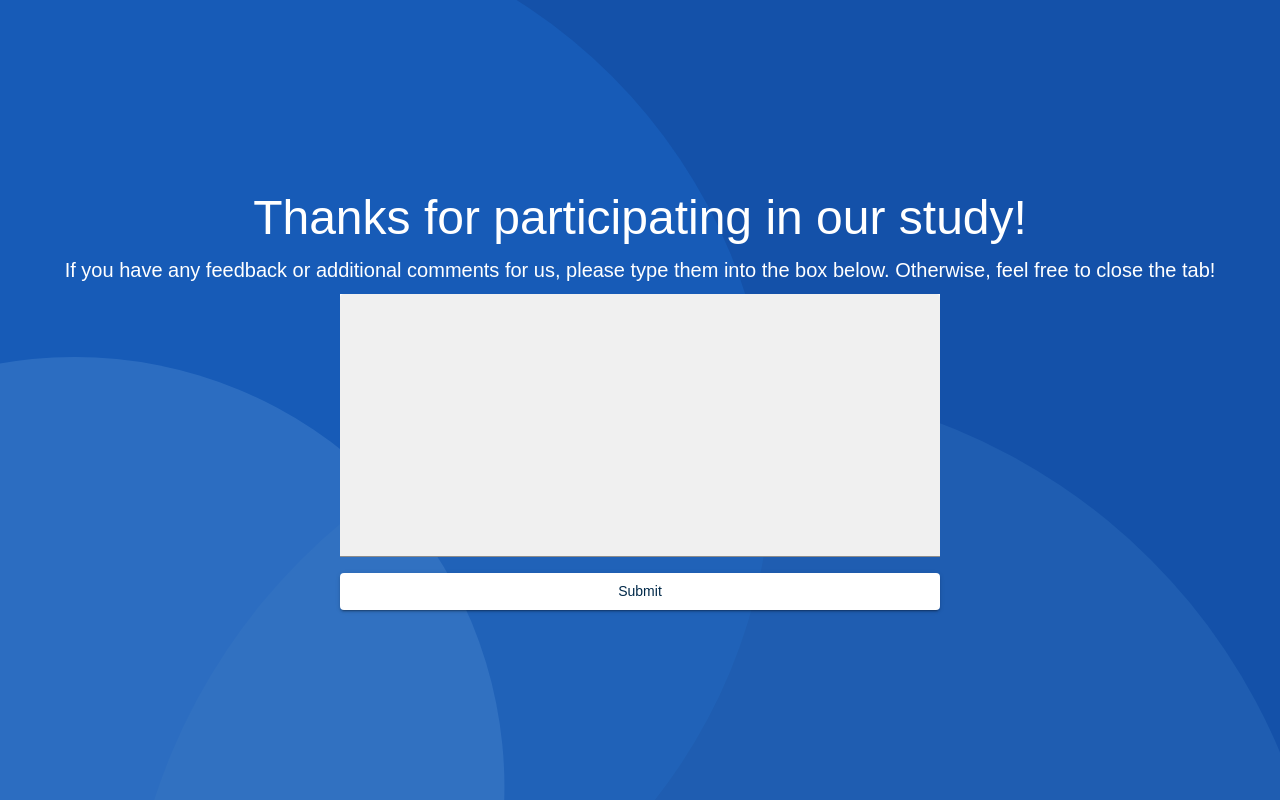
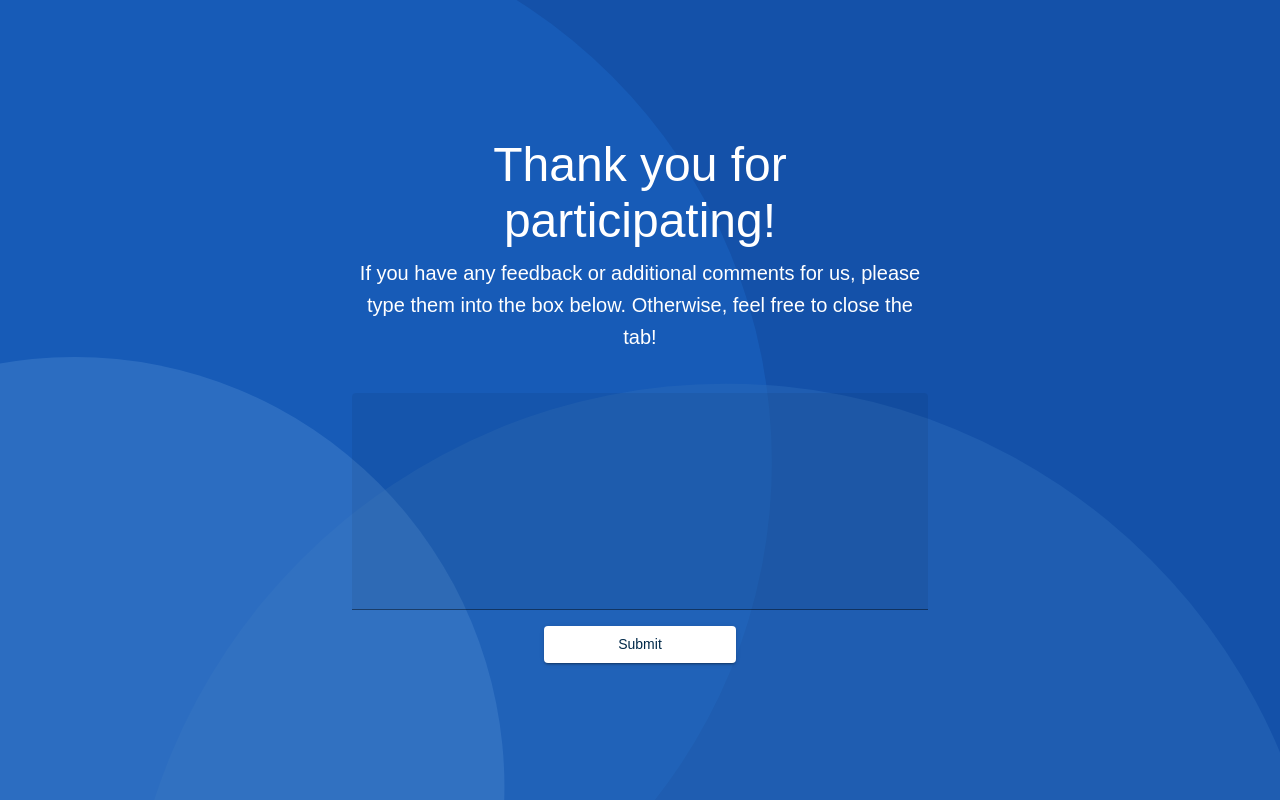
Before and after one commit to qlcPartFourProject/part-4-project-qlcs, a React (Vite) app: page /feedback/1 in a window 1280 px wide. Built offline with nearby package versions, Linux system fonts and the light colour scheme; no server answers; a web font is replaced by a local one.

Commit message:
feat: added animations for feedback page

```diff
--- a/src/pages/feedback/FeedbackPage.tsx
+++ b/src/pages/feedback/FeedbackPage.tsx
@@ -1,12 +1,13 @@
+import { useState } from 'react'
 import { Box, Button, TextField, Typography } from '@mui/material'
 import { sx } from './styles'
 import { insertFeedbackSubmissionAsync } from '../../api/feedback'
-import { useState } from 'react'
 import { useParams } from 'react-router-dom'
 
 const FeedbackPage = () => {
   const { id: quizId } = useParams()
   const [feedbackText, setFeedbackText] = useState('')
+  const [showTextField, setShowTextField] = useState<boolean>(true)
 
   const handleTextFieldChange = (
     e: React.ChangeEvent<HTMLTextAreaElement | HTMLInputElement>
@@ -20,31 +21,75 @@ const FeedbackPage = () => {
         quizId: quizId,
         text: feedbackText,
       })
-      alert('Your feedback has been received!')
+      // alert('Your feedback has been received!')
+      setShowTextField(false);
     }
   }
 
   return (
     <>
-      <Box sx={sx.page}>
-        <Typography color="white" variant="h3">
-          Thanks for participating in our study!
+      <Box
+        data-aos='zoom-in'
+        sx={sx.page}
+        >
+        <Box
+          sx={{
+            // outline: '1px solid white',
+            maxWidth: '36rem',
+            display: 'flex',
+            flexDirection: 'column',
+            justifyContent: 'center',
+            alignItems: 'center',
+          }}
+          >
+          <Typography
+            color="white"
+            // sx={{ bgcolor: 'red' }}
+            textAlign='center'
+            variant="h3"
+            >
+            Thank you for participating!
           </Typography>
-        <Typography color="white" variant="h6" sx={{ mt: '8px' }}>
+          <Typography
+            color="white"
+            variant="h6"
+            sx={{
+              mt: '8px',
+              fontWeight: '300'
+            }}
+            textAlign='center'
+            >
             If you have any feedback or additional comments for us, please type
             them into the box below. Otherwise, feel free to close the tab!
           </Typography>
-        <Box sx={{ width: 600 }} display="flex" flexDirection="column">
+        </Box>
+        {showTextField ?
+          <Box
+            sx={{
+              width: '36rem',
+            }}
+            display="flex"
+            flexDirection="column"
+            justifyContent='center'
+            alignItems='center'
+            >
             <TextField
               multiline
               fullWidth
-            rows={10}
+              rows={8}
               variant="filled"
               onChange={handleTextFieldChange}
               sx={{
                 mt: '8px',
-              border: 'white',
-              bgcolor: 'white',
+                color: 'white',
+                multilineColor:{
+                  color:'white'
+              }
+              }}
+              inputProps={{
+                style: {
+                  color: 'white'
+                }
               }}
             />
             <Button
@@ -56,6 +101,10 @@ const FeedbackPage = () => {
               Submit
             </Button>
           </Box>
+          :
+          <Typography color='white' variant='h6' fontWeight='200'>
+            ~ Your feedback has been received ~
+          </Typography>}
       </Box>
     </>
   )
--- a/src/pages/feedback/styles.ts
+++ b/src/pages/feedback/styles.ts
@@ -11,6 +11,7 @@ export const sx = {
     justifyContent: 'center',
     alignItems: 'center',
     overflow: 'hidden',
+    rowGap: '2rem',
     // outline: '1px solid white',
     py: '3rem',
   },
@@ -24,5 +25,6 @@ export const sx = {
     },
     textTransform: 'none',
     mt: '16px',
+    maxWidth: '12rem'
   },
 }
```
Lines whose indentation alone changed are shown as unchanged.
